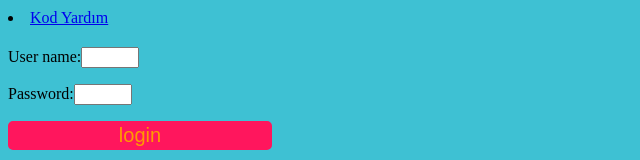
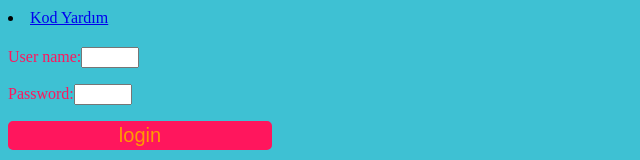
Before and after one commit to Ahmetyanikk/Basic-Login-Screen, a plain HTML site: page index.html in a window 1280 px wide. Shown: the top 160 px of the page, without its empty margins (0-640 px from the left). Drawn offline with Linux system fonts and the light colour scheme.

Commit message:
Update index.html

```diff
--- a/index.html
+++ b/index.html
@@ -30,7 +30,9 @@
   color: #FF9A00;
   display: inline-block;
 }
-
+.label{
+    color: #FF165D;
+}
 
 
   </style>
@@ -40,10 +42,10 @@
     <li><a href="https://ahmetyanikk.github.io/Basic-Login-Screen/kodyardim.html">Kod Yardım</a></li>
 <h2 id=title></h2>
 <p>
-<label>User name:<input type="text" id="UN" input name:"UserName"></label>
+<label class="label">User name:<input type="text" id="UN" input name:"UserName"></label>
 </p>
 <p>
-<label>Password:<input type="text" id="PW"input name:"Password"></label>
+<label class="label">Password:<input type="text" id="PW"input name:"Password"></label>
 </p>
 <p>
     <input type="button"button class="button modbutton "id="Login" value="login"onclick="Login_Function()">
```
